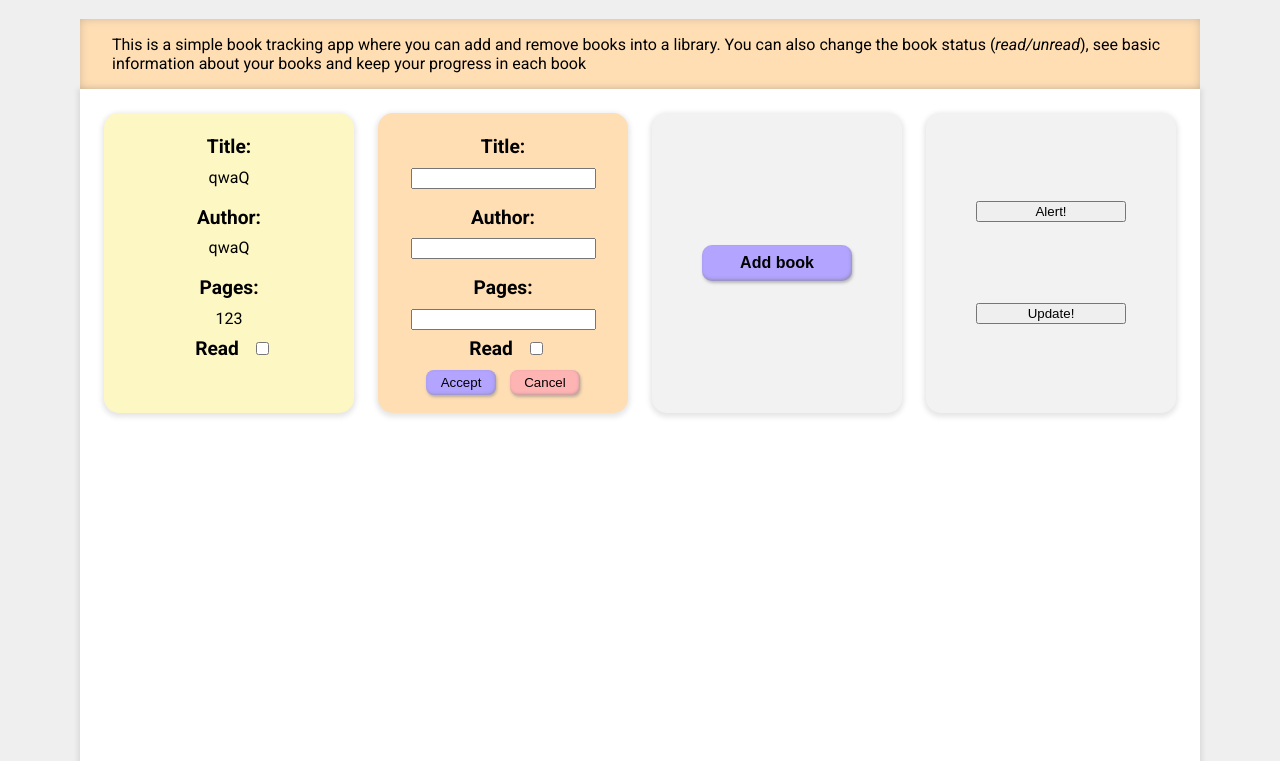
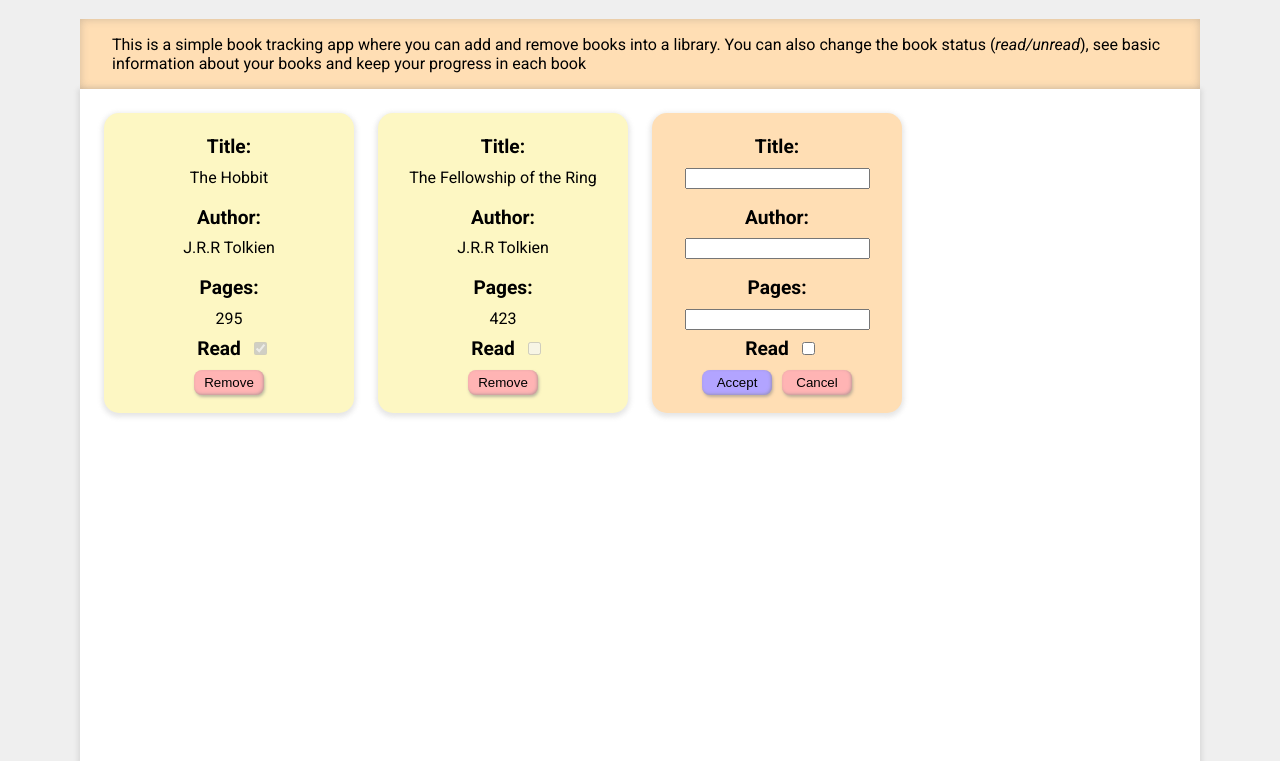
Before and after one commit to bagas-na/odin-bibliotheque, a website: page index.html in a window 1280 px wide. Both pictures are taken after a click on the button "Add book". Shown: the part 62-823 px from the top of the page. Drawn offline with Linux system fonts and the light colour scheme.

Commit message:
Add function to add a book after filling in a form, and add function to delete books in library

```diff
--- a/index.html
+++ b/index.html
@@ -34,40 +34,41 @@
                 </div>
                 <div class="book-read">
                     <h2>Read</h2>
-                    <input type="checkbox">
+                    <input type="checkbox" disabled>
                 </div>
-                <div class="empty"></div>
+                <button class="rmv-btn">Remove</button>
             </div>
             <div class="book new-form">
+                <form action="" id="new-book-form">
                     <div class="book-title">
                         <h2>Title:</h2>
-                    <input type="text"></input>
+                        <input type="text" required></input>
                     </div>
                     <div class="book-author">
                         <h2>Author:</h2>
-                    <input type="text"></input>
+                        <input type="text" required></input>
                     </div>
                     <div class="book-pages">
                         <h2>Pages:</h2>
-                    <input type="number"></input>
+                        <input type="number" required></input>
                     </div>
                     <div class="book-read">
                         <h2>Read</h2>
                         <input type="checkbox">
                     </div>
                     <div class="new-form-btn">
-                    <button id="acc-btn">Accept</button>
-                    <button id="can-btn">Cancel</button>
+                        <button id="acc-btn" type="button">Accept</button>
+                        <button id="can-btn" type="button">Cancel</button>
                     </div>
                 </form>
             </div>
             <div class="book add-book">
                 <button id="add-btn"><h2>Add book</h2></button>
             </div>
-            <div class="book add-book">
+            <!-- <div class="book add-book">
                 <button class="alert">Alert!</button>
                 <button class="update">Update!</button>
-            </div>
+            </div> -->
         </div>
     </main>
     <footer>
--- a/script.js
+++ b/script.js
@@ -12,36 +12,30 @@ Book.prototype.info = () => `${this.title} by ${this.author}, ${this.pages} page
   this.read ? 'has read' : 'not read yet'
 }`;
 
-function addBookToLibrary(newBook) {
-  // do stuff here
-  myLibrary.push(newBook);
-}
-
 function clearLibrary() {
   const content = document.getElementById('content');
-
-  console.log('Has child node:', content.hasChildNodes());
 
   while (content.hasChildNodes()) {
     content.removeChild(content.lastChild);
   }
 }
 
-function displayLibrary(myLibrary) {
+function displayLibrary() {
   const content = document.getElementById('content');
-  console.log(myLibrary);
+  const book = [...myLibrary];
   // eslint-disable-next-line no-restricted-syntax
-  for (const book of myLibrary) {
-    console.log(book);
+  for (let i = 0; i < myLibrary.length; i++) {
+    console.log(book[i]);
     const card = document.createElement('div');
     card.classList.add('book');
+    card.setAttribute('data-index', i);
 
     const title = document.createElement('div');
     title.classList.add('book-title');
     const titleHeader = document.createElement('h2');
     titleHeader.textContent = 'Title:';
     const titleText = document.createElement('p');
-    titleText.textContent = book.title;
+    titleText.textContent = book[i].title;
     title.appendChild(titleHeader);
     title.appendChild(titleText);
 
@@ -50,7 +44,7 @@ function displayLibrary(myLibrary) {
     const authorHeader = document.createElement('h2');
     authorHeader.textContent = 'Author:';
     const authorText = document.createElement('p');
-    authorText.textContent = book.author;
+    authorText.textContent = book[i].author;
     author.appendChild(authorHeader);
     author.appendChild(authorText);
 
@@ -59,7 +53,7 @@ function displayLibrary(myLibrary) {
     const pagesHeader = document.createElement('h2');
     pagesHeader.textContent = 'Pages:';
     const pagesText = document.createElement('p');
-    pagesText.textContent = book.pages;
+    pagesText.textContent = book[i].pages;
     pages.appendChild(pagesHeader);
     pages.appendChild(pagesText);
 
@@ -69,19 +63,23 @@ function displayLibrary(myLibrary) {
     readHeader.textContent = 'Read';
     const readCheck = document.createElement('input');
     readCheck.setAttribute('type', 'checkbox');
-    readCheck.checked = book.read;
+    readCheck.checked = book[i].read;
+    readCheck.setAttribute('disabled', '');
     read.appendChild(readHeader);
     read.appendChild(readCheck);
 
-    const empty = document.createElement('div');
-    empty.classList.add('empty');
+    const rmvBtn = document.createElement('button');
+    rmvBtn.classList.add('rmv-btn');
+    rmvBtn.textContent = 'Remove';
 
     card.appendChild(title);
     card.appendChild(author);
     card.appendChild(pages);
     card.appendChild(read);
-    card.appendChild(empty);
+    card.appendChild(rmvBtn);
     content.appendChild(card);
+
+    rmvBtn.addEventListener('click', removeBookFromLibrary);
   }
 }
 
@@ -104,7 +102,7 @@ function makeAddBookCard() {
 
 function updateLibrary() {
   clearLibrary();
-  displayLibrary(myLibrary);
+  displayLibrary();
   makeAddBookCard();
 }
 
@@ -119,7 +117,8 @@ function convertAddCardToForm() {
   const titleHeader = document.createElement('h2');
   titleHeader.textContent = 'Title:';
   const titleText = document.createElement('input');
-
+  titleText.setAttribute('type', 'text');
+  titleText.setAttribute('required', '');
   title.appendChild(titleHeader);
   title.appendChild(titleText);
 
@@ -128,7 +127,8 @@ function convertAddCardToForm() {
   const authorHeader = document.createElement('h2');
   authorHeader.textContent = 'Author:';
   const authorText = document.createElement('input');
-
+  authorText.setAttribute('type', 'text');
+  authorText.setAttribute('required', '');
   author.appendChild(authorHeader);
   author.appendChild(authorText);
 
@@ -137,7 +137,8 @@ function convertAddCardToForm() {
   const pagesHeader = document.createElement('h2');
   pagesHeader.textContent = 'Pages:';
   const pagesText = document.createElement('input');
-
+  pagesText.setAttribute('type', 'number');
+  pagesText.setAttribute('required', '');
   pages.appendChild(pagesHeader);
   pages.appendChild(pagesText);
 
@@ -155,25 +156,33 @@ function convertAddCardToForm() {
   btnDiv.classList.add('new-form-btn');
   const accBtn = document.createElement('button');
   accBtn.id = 'acc-btn';
+  accBtn.setAttribute('type', 'button');
   accBtn.textContent = 'Accept';
   const canBtn = document.createElement('button');
   canBtn.id = 'can-btn';
+  canBtn.setAttribute('type', 'button');
   canBtn.textContent = 'Cancel';
   btnDiv.appendChild(accBtn);
   btnDiv.appendChild(canBtn);
 
-  card.appendChild(title);
-  card.appendChild(author);
-  card.appendChild(pages);
-  card.appendChild(read);
-  card.appendChild(btnDiv);
+  const form = document.createElement('form');
+  form.setAttribute('action', '');
+  form.id = 'new-book-form';
 
+  form.appendChild(title);
+  form.appendChild(author);
+  form.appendChild(pages);
+  form.appendChild(read);
+  form.appendChild(btnDiv);
+
+  card.appendChild(form);
+
+  accBtn.addEventListener('click', addBookToLibrary);
   canBtn.addEventListener('click', convertFormToAddCard);
 }
 
 function convertFormToAddCard() {
-  const card = this.parentElement.parentElement;
-
+  const card = this.parentElement.parentElement.parentElement;
   while (card.hasChildNodes()) {
     card.removeChild(card.lastChild);
   }
@@ -191,13 +200,37 @@ function convertFormToAddCard() {
   addBook.addEventListener('click', convertAddCardToForm);
 }
 
+function addBookToLibrary() {
+  // do stuff here
+  const card = this.parentElement.parentElement.parentElement;
+  const title = card.querySelector('.book-title > input');
+  const author = card.querySelector('.book-author > input');
+  const pages = card.querySelector('.book-pages > input');
+  const read = card.querySelector('.book-read > input');
+
+  const newBook = new Book(title.value, author.value, pages.value, read.checked);
+  console.log('newBook', newBook);
+  myLibrary.push(newBook);
+  console.log('current Library', myLibrary);
+  updateLibrary();
+}
+
+function removeBookFromLibrary() {
+  const card = this.parentElement;
+  const index = card.getAttribute('data-index');
+  myLibrary.splice(index, 1); // deletes book at the book's index from myLibrary
+  updateLibrary();
+}
+
 const theHobbit = new Book('The Hobbit', 'J.R.R Tolkien', 295, true);
 const LoTR1 = new Book('The Fellowship of the Ring', 'J.R.R Tolkien', 423, false);
-addBookToLibrary(theHobbit);
-addBookToLibrary(LoTR1);
+myLibrary.push(theHobbit);
+myLibrary.push(LoTR1);
 
-const alertButton = document.querySelector('button.alert');
-alertButton.addEventListener('mousedown', () => alert('Hello world!'));
+// const alertButton = document.querySelector('button.alert');
+// alertButton.addEventListener('mousedown', () => alert('Hello world!'));
 
-const updateButton = document.querySelector('button.update');
-updateButton.addEventListener('click', () => updateLibrary());
+// const updateButton = document.querySelector('button.update');
+// updateButton.addEventListener('click', () => updateLibrary());
+
+updateLibrary();
--- a/styles.css
+++ b/styles.css
@@ -49,6 +49,7 @@ main {
     display: flex;
     flex-direction: column;
     justify-content: space-evenly;
+    align-items: center;
 }
 
 .book-title,
@@ -57,12 +58,42 @@ main {
     height: 65px;
 }
 
-.book > .empty {
-    height: 35px;
+.rmv-btn {
+    width: 70px;
+    height: 25px;
+    margin: 5px;
+    border: none;
+    border-radius: 8px;
+    background-color: #FFB4B4;
+    box-shadow: 1px 2px 3px 0px rgb(128,128,128, 0.5),
+                inset -1px -1px 3px 0px rgb(128,128,128, 0.5);
+}
+
+.rmv-btn:hover {
+    box-shadow: 1px 1px 3px 0px rgb(128,128,128, 0.5);
+    transform: translate(0px, 1px);
+}
+.rmv-btn:active {
+    box-shadow: inset 1px 2px 3px 0px rgb(128,128,128, 0.5);
 }
 
 .book.new-form {
+    padding: 0;
+    border-radius: 15px;
+    box-shadow: 0px 2px 5px 2px rgb(128,128,128, 0.2);
     background-color: #FFDEB4;
+    display: block;
+}
+
+.new-form form {
+    box-sizing: border-box;
+    height: 100%;
+    padding: 3% 10%;
+    text-align: center;
+    display: flex;
+    flex-direction: column;
+    justify-content: space-evenly;
+    align-items: center;
 }
 
 .new-form-btn > button {
```
Lines whose indentation alone changed are shown as unchanged.
